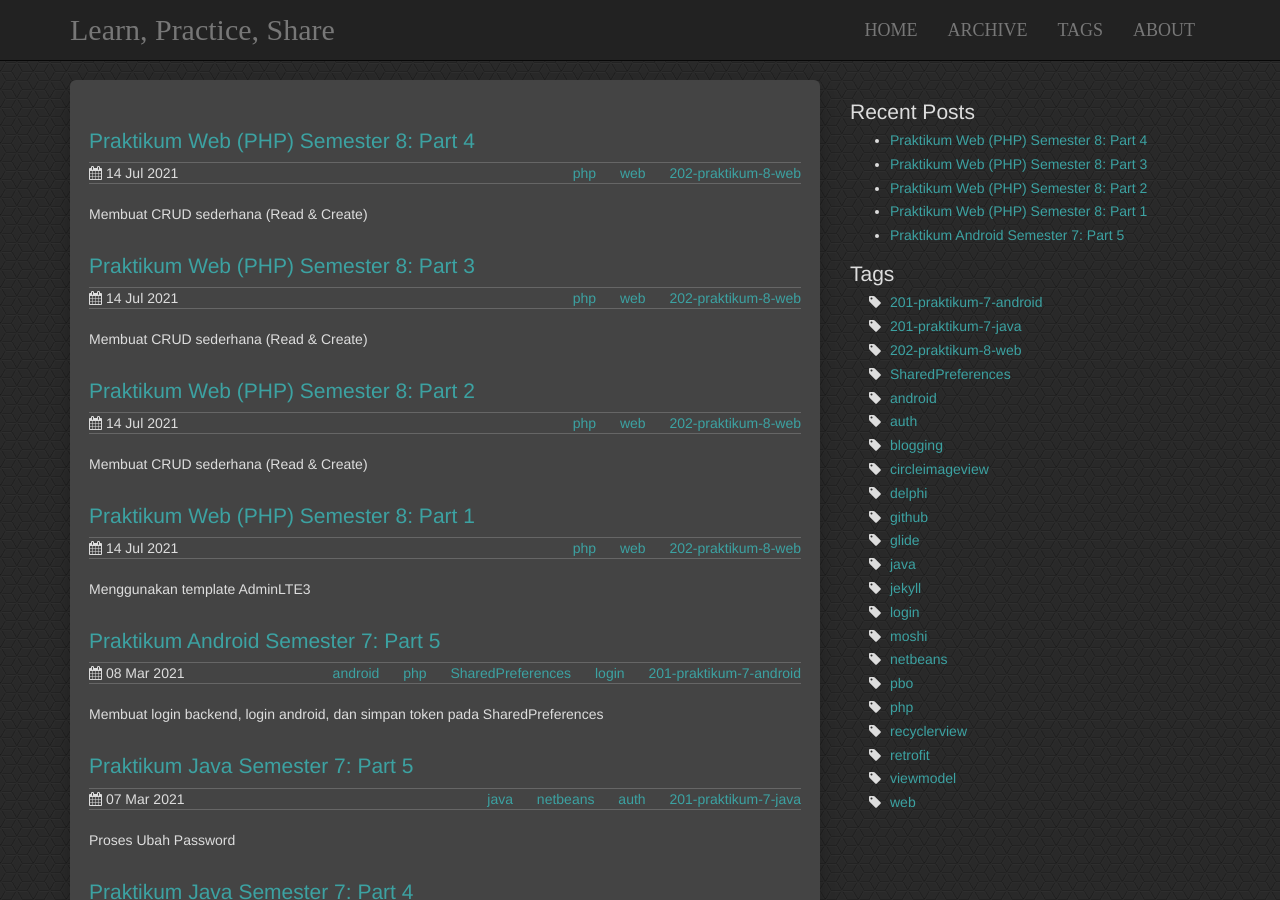
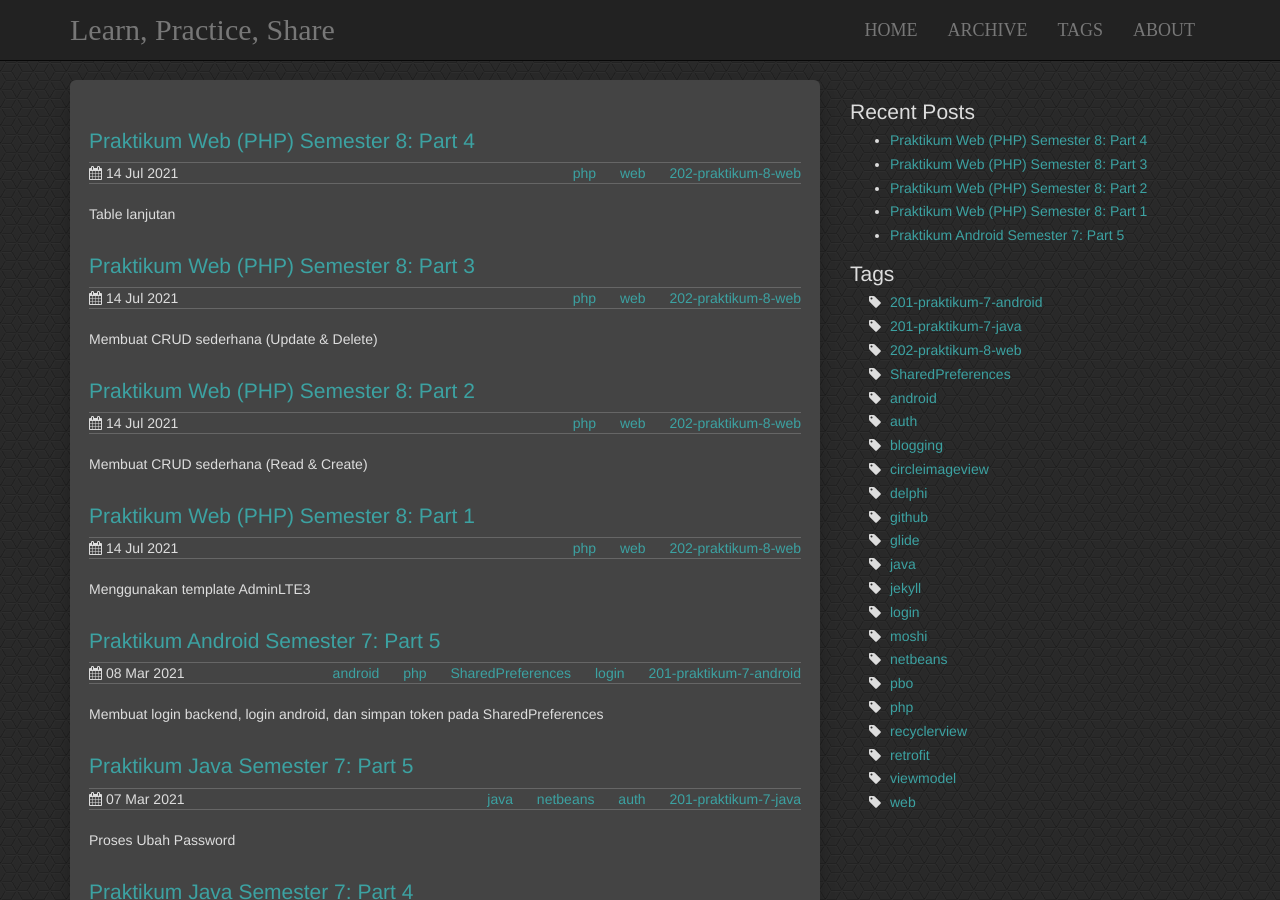
Before and after one commit to mirzayogy/mirzayogy.github.io, a Jekyll site: the page built from index.html, in a window 1280 px wide and 900 px high. Built offline with Jekyll 4.4.1, drawn with Linux system fonts in a browser that asks for light colours.

Commit message:
revisi description

```diff
--- a/_posts/2021-07-15-php-sem8-part3.markdown
+++ b/_posts/2021-07-15-php-sem8-part3.markdown
@@ -4,7 +4,7 @@ title:  "Praktikum Web (PHP) Semester 8: Part 3"
 date:   2021-07-15 02:00:00 +0800
 categories: php
 comments : true
-description: Membuat CRUD sederhana (Read & Create)
+description: Membuat CRUD sederhana (Update & Delete)
 tags:
  - php
  - web
--- a/_posts/2021-07-15-php-sem8-part4.markdown
+++ b/_posts/2021-07-15-php-sem8-part4.markdown
@@ -4,7 +4,7 @@ title:  "Praktikum Web (PHP) Semester 8: Part 4"
 date:   2021-07-15 03:00:00 +0800
 categories: php
 comments : true
-description: Membuat CRUD sederhana (Read & Create)
+description: Table lanjutan
 tags:
  - php
  - web
```
Also changed, not shown: 1 other file.
